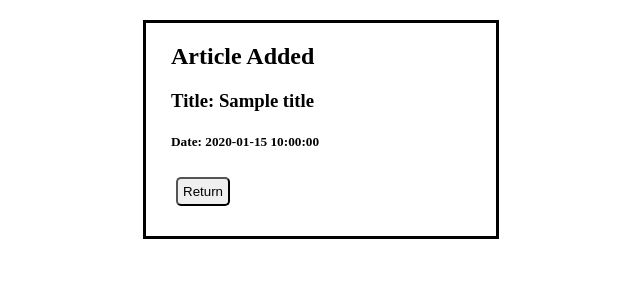
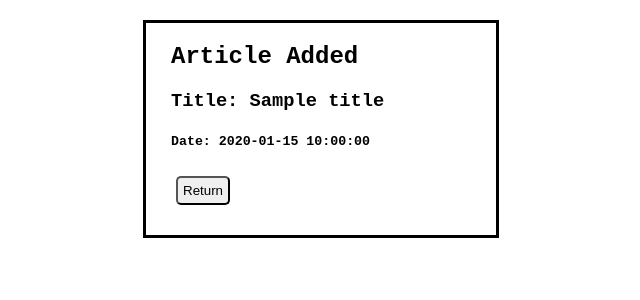
Before and after one commit to LewieJ08/personal_blog_web_app, a Flask app: template personal_blog_web_app/templates/new.html in a window 1280 px wide. Shown: the top 300 px of the page, without its empty margins (319-959 px from the left). Run offline with Flask 3, Linux system fonts and the light colour scheme; the template is opened without the code that fills it: most values are stand-ins (such as "Sample title", 1, 10 or a date in 2020).

Commit message:
update new.html

```diff
--- a/personal_blog_web_app/templates/new.html
+++ b/personal_blog_web_app/templates/new.html
@@ -7,14 +7,14 @@
     <body>
         <div>
             {% if title is not none %}
-                <h2>Article Added</h2>
-                <h3>Title: {{ title }}</h3>
-                <h5>Date: {{ date }}</h5>
+                <h2 class="text">Article Added</h2>
+                <h3 class="text">Title: {{ title }}</h3>
+                <h5 class="text">Date: {{ date }}</h5>
                 <form action="{{url_for('admin')}}">
                     <button type="submit">Return</button>
                 </form>
             {% else %}
-                <h1>New Article</h1>
+                <h1 class="text">New Article</h1>
                 <form class="newArticleForm" action="{{url_for('new')}}" method="post">
                     <input type="text" placeholder="Article Title" id="title" name="title">
                     <input type="date" placeholder="Publishing Date" id="date" name="date"> <br>
```
